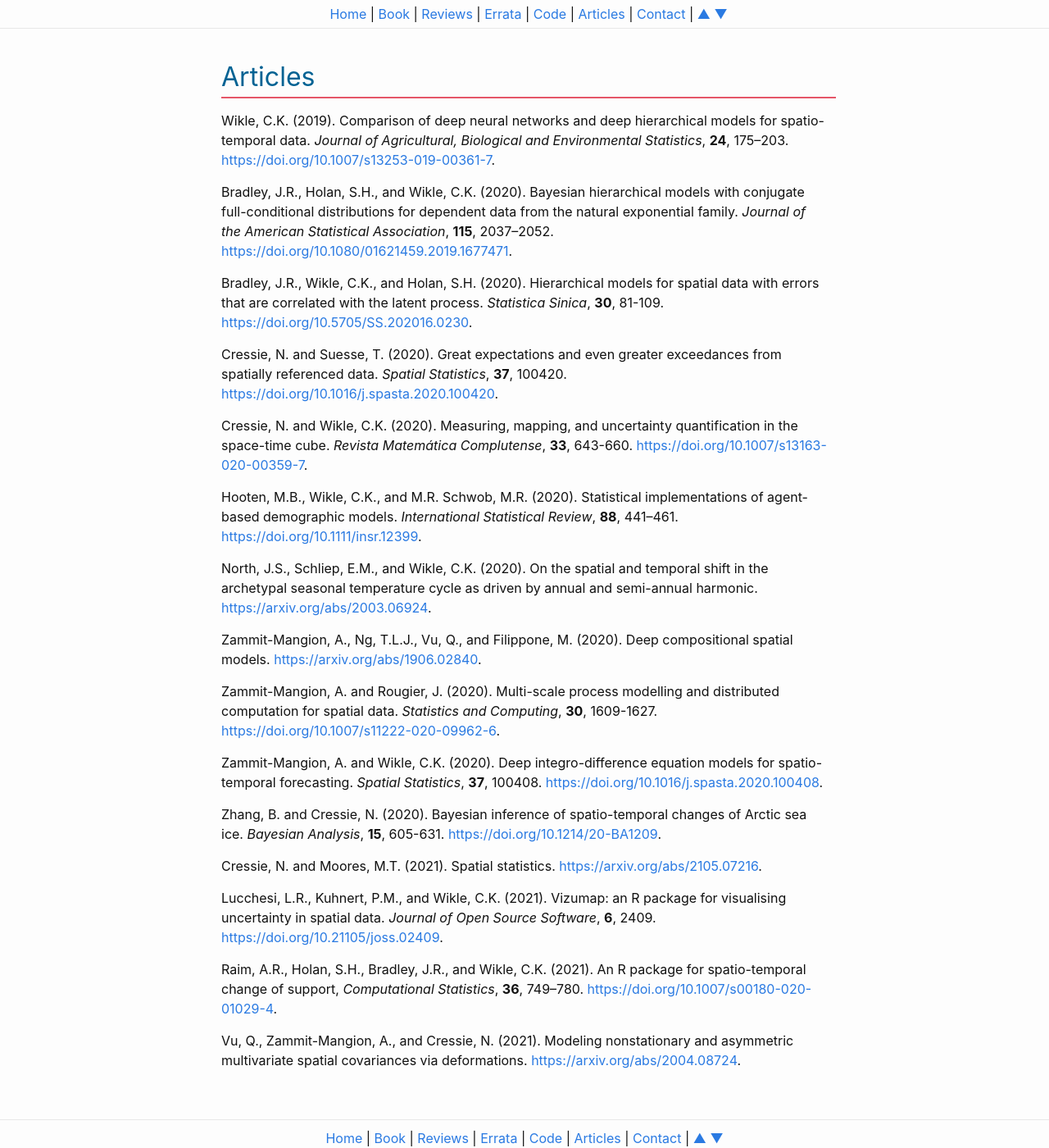
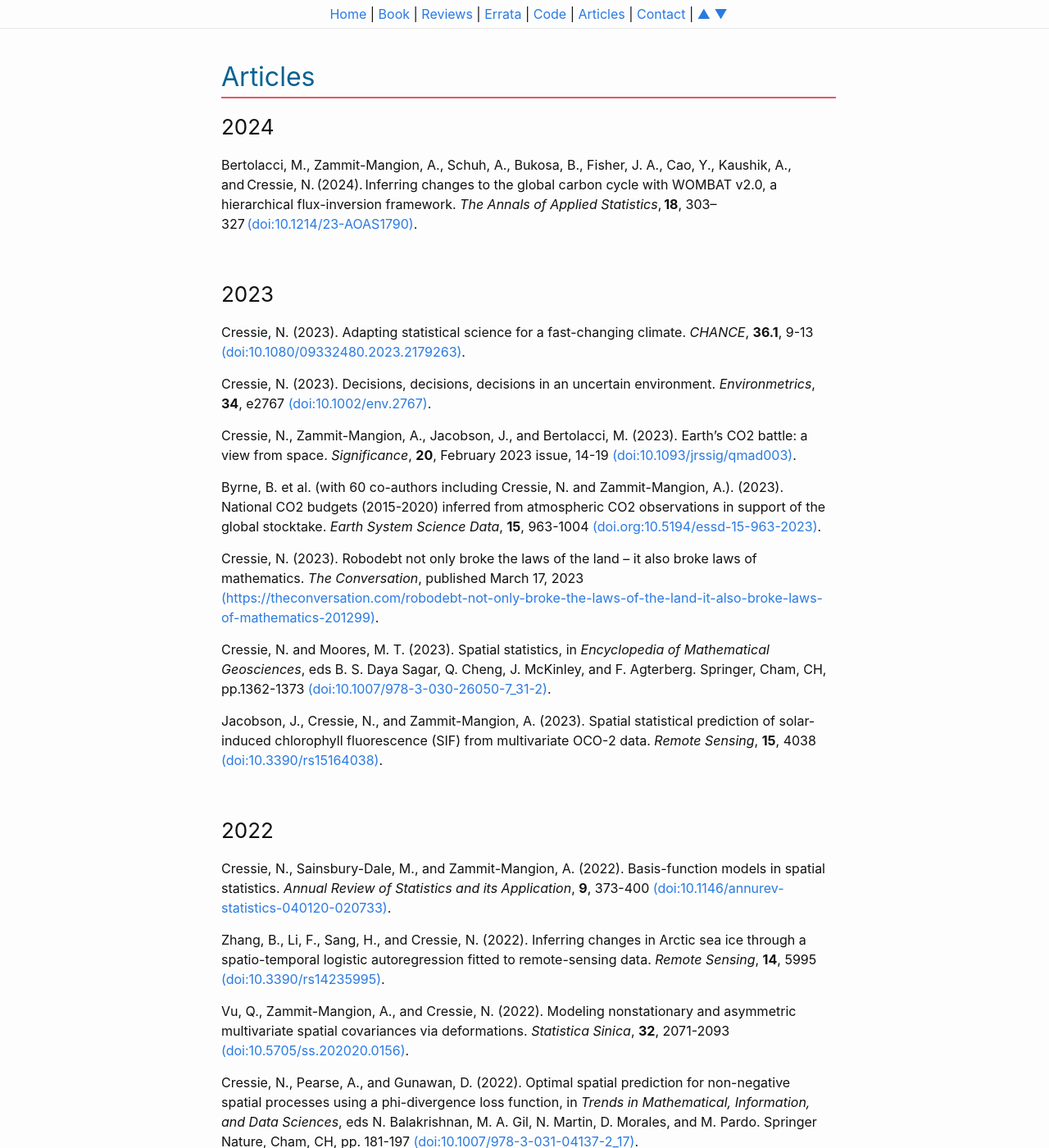
Before and after one commit to andrewzm/STRbook, a Jekyll site: the page built from docs/articles.md, in a window 1280 px wide and 1400 px high. Shown: the whole window at 82% size. Built offline with Jekyll 4.4.1, drawn with Linux system fonts in a browser that asks for light colours; some of the changed text lies outside the part shown.

Commit message:
Added new 2024 articles from Prof Noel Cressie

```diff
--- a/docs/articles.md
+++ b/docs/articles.md
@@ -3,32 +3,89 @@ layout: page
 title: Articles
 ---
 
-Wikle, C.K. (2019). Comparison of deep neural networks and deep hierarchical models for spatio-temporal data. *Journal of Agricultural, Biological and Environmental Statistics*, **24**, 175–203. [https://doi.org/10.1007/s13253-019-00361-7](https://doi.org/10.1007/s13253-019-00361-7).
+### 2024
+Bertolacci, M., Zammit-Mangion, A., Schuh, A., Bukosa, B., Fisher, J. A., Cao, Y., Kaushik, A., and Cressie, N. (2024). Inferring changes to the global carbon cycle with WOMBAT v2.0, a hierarchical flux-inversion framework. *The Annals of Applied Statistics*, **18**, 303–327 [(doi:10.1214/23-AOAS1790)](https://doi.org/10.1214/23-AOAS1790).
 
-Bradley, J.R., Holan, S.H., and Wikle, C.K. (2020). Bayesian hierarchical models with conjugate full-conditional distributions for dependent data from the natural exponential family. *Journal of the American Statistical Association*, **115**, 2037–2052. [https://doi.org/10.1080/01621459.2019.1677471](https://doi.org/10.1080/01621459.2019.1677471).
+<br/>
 
-Bradley, J.R., Wikle, C.K., and Holan, S.H. (2020). Hierarchical models for spatial data with errors that are correlated with the latent process. *Statistica Sinica*, **30**, 81-109. [https://doi.org/10.5705/SS.202016.0230](https://doi.org/10.5705/SS.202016.0230).
+### 2023
+Cressie, N. (2023). Adapting statistical science for a fast-changing climate. *CHANCE*, **36.1**,  9-13 [(doi:10.1080/09332480.2023.2179263)](https://doi.org/10.1080/09332480.2023.2179263).
 
-Cressie, N. and Suesse, T. (2020). Great expectations and even greater exceedances from spatially referenced data. *Spatial Statistics*, **37**, 100420. [https://doi.org/10.1016/j.spasta.2020.100420](https://doi.org/10.1016/j.spasta.2020.100420).
+Cressie, N. (2023). Decisions, decisions, decisions in an uncertain environment. *Environmetrics*, **34**, e2767 [(doi:10.1002/env.2767)](https://doi.org/10.1002/env.2767).
 
-Cressie, N. and Wikle, C.K. (2020). Measuring, mapping, and uncertainty quantification in the space-time cube. *Revista Matemática Complutense*, **33**, 643-660. [https://doi.org/10.1007/s13163-020-00359-7](https://doi.org/10.1007/s13163-020-00359-7).
+Cressie, N., Zammit-Mangion, A., Jacobson, J., and Bertolacci, M. (2023). Earth’s CO2 battle: a view from space. *Significance*, **20**, February 2023 issue, 14-19 [(doi:10.1093/jrssig/qmad003)](https://doi.org/10.1093/jrssig/qmad003).
 
-Hooten, M.B., Wikle, C.K., and M.R. Schwob, M.R. (2020). Statistical implementations of agent-based demographic models. *International Statistical Review*, **88**, 441–461. [https://doi.org/10.1111/insr.12399](https://doi.org/10.1111/insr.12399).
+Byrne, B. et al. (with 60 co-authors including Cressie, N. and Zammit-Mangion, A.). (2023). National CO2 budgets (2015-2020) inferred from atmospheric CO2 observations in support of the global stocktake. *Earth System Science Data*, **15**, 963-1004 [(doi.org:10.5194/essd-15-963-2023)](https://doi.org/10.5194/essd-15-963-2023).
 
-North, J.S., Schliep, E.M., and Wikle, C.K. (2020). On the spatial and temporal shift in the archetypal seasonal temperature cycle as driven by annual and semi-annual harmonic. [https://arxiv.org/abs/2003.06924](https://arxiv.org/abs/2003.06924).
+Cressie, N. (2023). Robodebt not only broke the laws of the land – it also broke laws of mathematics. *The Conversation*, published March 17, 2023 [(https://theconversation.com/robodebt-not-only-broke-the-laws-of-the-land-it-also-broke-laws-of-mathematics-201299)](https://theconversation.com/robodebt-not-only-broke-the-laws-of-the-land-it-also-broke-laws-of-mathematics-201299).
 
-Zammit-Mangion, A., Ng, T.L.J., Vu, Q., and Filippone, M. (2020). Deep compositional spatial models. [https://arxiv.org/abs/1906.02840](https://arxiv.org/abs/1906.02840).
+Cressie, N. and Moores, M. T. (2023). Spatial statistics, in *Encyclopedia of Mathematical Geosciences*, eds B. S. Daya Sagar, Q. Cheng, J. McKinley, and F. Agterberg. Springer, Cham, CH, pp.1362-1373 [(doi:10.1007/978-3-030-26050-7_31-2)](https://doi.org/10.1007/978-3-030-26050-7_31-2).
 
-Zammit-Mangion, A. and Rougier, J. (2020). Multi-scale process modelling and distributed computation for spatial data. *Statistics and Computing*, **30**, 1609-1627. [https://doi.org/10.1007/s11222-020-09962-6](https://doi.org/10.1007/s11222-020-09962-6).
+Jacobson, J., Cressie, N., and Zammit-Mangion, A. (2023). Spatial statistical prediction of solar-induced chlorophyll fluorescence (SIF) from multivariate OCO-2 data. *Remote Sensing*, **15**, 4038 [(doi:10.3390/rs15164038)](https://doi.org/10.3390/rs15164038).
 
-Zammit-Mangion, A. and Wikle, C.K. (2020). Deep integro-difference equation models for spatio-temporal forecasting. *Spatial Statistics*, **37**, 100408. [https://doi.org/10.1016/j.spasta.2020.100408](https://doi.org/10.1016/j.spasta.2020.100408).
+<br/>
 
-Zhang, B. and Cressie, N. (2020). Bayesian inference of spatio-temporal changes of Arctic sea ice. *Bayesian Analysis*, **15**, 605-631. [https://doi.org/10.1214/20-BA1209](https://doi.org/10.1214/20-BA1209).
+### 2022
+Cressie, N., Sainsbury-Dale, M., and Zammit-Mangion, A. (2022). Basis-function models in spatial statistics. *Annual Review of Statistics and its Application*, **9**, 373-400 [(doi:10.1146/annurev-statistics-040120-020733)](https://doi.org/10.1146/annurev-statistics-040120-020733).
+
+Zhang, B., Li, F., Sang, H., and Cressie, N. (2022). Inferring changes in Arctic sea ice through a spatio-temporal logistic autoregression fitted to remote-sensing data. *Remote Sensing*, **14**, 5995 [(doi:10.3390/rs14235995)](https://doi.org/10.3390/rs14235995).
+
+Vu, Q., Zammit-Mangion, A., and Cressie, N. (2022). Modeling nonstationary and asymmetric multivariate spatial covariances via deformations. *Statistica Sinica*, **32**, 2071-2093 [(doi:10.5705/ss.202020.0156)](https://doi.org/10.5705/ss.202020.0156).
+
+Cressie, N., Pearse, A., and Gunawan, D. (2022). Optimal spatial prediction for non-negative spatial processes using a phi-divergence loss function, in *Trends in Mathematical, Information, and Data Sciences*, eds N. Balakrishnan, M. A. Gil, N. Martin, D. Morales, and M. Pardo. Springer Nature, Cham, CH, pp. 181-197 [(doi:10.1007/978-3-031-04137-2_17)](https://doi.org/10.1007/978-3-031-04137-2_17).
+
+Zammit-Mangion, A., Bertolacci, M., Fisher, J., Stavert, A., Rigby, M., Cao, Y., and Cressie, N. (2022). WOMBAT v1.0: a fully Bayesian global flux-inversion framework. *Geoscientific Model Development*, **15**, 45-73 [(doi:10.5194/gmd-15-45-2022)](https://doi.org/10.5194/gmd-15-45-2022).
+
+<br/>
+
+### 2021
+Cressie, N. (2021). A few statistical principles for data science. *Australian & New Zealand Journal of Statistics*, **63**, 182-200 [(doi:10.1111/anzs.12324)](https://doi.org/10.1111/anzs.12324).
+
+Raim, A.R., Holan, S.H., Bradley, J.R., and Wikle, C.K. (2021). An R package for spatio-temporal change of support, *Computational Statistics*, **36**, 749–780. [https://doi.org/10.1007/s00180-020-01029-4](https://doi.org/10.1007/s00180-020-01029-4).
+
+Huang, H.-C., Cressie, N., Zammit-Mangion, A., and Huang, G. (2021). False discovery rates to detect signals from incomplete spatially aggregated data. *Journal of Computational and Graphical Statistics*, **30**, 1081-1094 [(doi:10.1080/10618600.2021.1873144)](https://doi.org/10.1080/10618600.2021.1873144).
+
+Zammit-Mangion, A. and Cressie, N. (2021). FRK: An R package for spatial and spatio-temporal prediction with large datasets. *Journal of Statistical Software*, **98(4)**, 1-42 [(doi:10.18637/jss.v098.i04)](https://doi.org/10.18637/jss.v098.i04).
+
+Cressie, N. and Wikle, C. K. (2021). Modeling dependence in spatio-temporal econometrics, in *Advances in Contemporary Statistics and Econometrics*, eds A. Daouia and A. Ruiz-Gazen. Springer Nature, Cham, CH, pp. 363-383 [(doi:10.1007/978-3-030-73249-3_19)](https://doi.org/10.1007/978-3-030-73249-3_19).
+
+Vu, Q., Zammit-Mangion, A., and Cressie, N. (2021). Modeling nonstationary and asymmetric multivariate spatial covariances via deformations. [https://arxiv.org/abs/2004.08724](https://arxiv.org/abs/2004.08724).
 
 Cressie, N. and Moores, M.T. (2021). Spatial statistics. [https://arxiv.org/abs/2105.07216](https://arxiv.org/abs/2105.07216).
 
 Lucchesi, L.R., Kuhnert, P.M., and Wikle, C.K. (2021). Vizumap: an R package for visualising uncertainty in spatial data. *Journal of Open Source Software*, **6**, 2409. [https://doi.org/10.21105/joss.02409](https://doi.org/10.21105/joss.02409).
 
-Raim, A.R., Holan, S.H., Bradley, J.R., and Wikle, C.K. (2021). An R package for spatio-temporal change of support, *Computational Statistics*, **36**, 749–780. [https://doi.org/10.1007/s00180-020-01029-4](https://doi.org/10.1007/s00180-020-01029-4).
+<br/>
 
-Vu, Q., Zammit-Mangion, A., and Cressie, N. (2021). Modeling nonstationary and asymmetric multivariate spatial covariances via deformations. [https://arxiv.org/abs/2004.08724](https://arxiv.org/abs/2004.08724).
+### 2020
+
+Bradley, J.R., Holan, S.H., and Wikle, C.K. (2020). Bayesian hierarchical models with conjugate full-conditional distributions for dependent data from the natural exponential family. *Journal of the American Statistical Association*, **115**, 2037–2052. [https://doi.org/10.1080/01621459.2019.1677471](https://doi.org/10.1080/01621459.2019.1677471).
+
+Zhang, B. and Cressie, N. (2020). Bayesian inference of spatio-temporal changes of Arctic sea ice. *Bayesian Analysis*, **15**, 605-631 [(doi:10.1214/20-BA1209)](https://doi.org/10.1214/20-BA1209).
+
+Zammit-Mangion, A., Ng, T.L.J., Vu, Q., and Filippone, M. (2020). Deep compositional spatial models. [https://arxiv.org/abs/1906.02840](https://arxiv.org/abs/1906.02840).
+
+Zammit-Mangion, A. and Wikle, C.K. (2020). Deep integro-difference equation models for spatio-temporal forecasting. *Spatial Statistics*, **37**, 100408. [https://doi.org/10.1016/j.spasta.2020.100408](https://doi.org/10.1016/j.spasta.2020.100408).
+
+Cressie, N. and Suesse, T. (2020). Great expectations and even greater exceedances from spatially referenced data. *Spatial Statistics*, **37**, 100420 [(doi:10.1016/j.spasta.2020.100420)](https://doi.org/10.1016/j.spasta.2020.100420).
+
+Bradley, J.R., Wikle, C.K., and Holan, S.H. (2020). Hierarchical models for spatial data with errors that are correlated with the latent process. *Statistica Sinica*, **30**, 81-109. [https://doi.org/10.5705/SS.202016.0230](https://doi.org/10.5705/SS.202016.0230).
+
+Cressie, N. and Wikle, C.K. (2020). Measuring, mapping, and uncertainty quantification in the space-time cube. *Revista Matemática Complutense*, **33**, 643-660 [(doi:10.1007/s13163-020-00359-7)](https://doi.org/10.1007/s13163-020-00359-7).
+
+Zammit-Mangion, A. and Rougier, J. (2020). Multi-scale process modelling and distributed computation for spatial data. *Statistics and Computing*, **30**, 1609-1627. [https://doi.org/10.1007/s11222-020-09962-6](https://doi.org/10.1007/s11222-020-09962-6).
+
+North, J.S., Schliep, E.M., and Wikle, C.K. (2020). On the spatial and temporal shift in the archetypal seasonal temperature cycle as driven by annual and semi-annual harmonic. [https://arxiv.org/abs/2003.06924](https://arxiv.org/abs/2003.06924).
+
+Stough, T., Cressie, N., Kang, E. L., Michalak, A. M., and Sahr, K. (2020). Spatial analysis and visualization of global data on multi-resolution hexagonal grids. *Japanese Journal of Statistics and Data Science*, **3**, 107-128 [(doi:10.1007/s42081-020-00077-w)](https://doi.org/10.1007/s42081-020-00077-w).
+
+Hooten, M.B., Wikle, C.K., and M.R. Schwob, M.R. (2020). Statistical implementations of agent-based demographic models. *International Statistical Review*, **88**, 441–461. [https://doi.org/10.1111/insr.12399](https://doi.org/10.1111/insr.12399).
+
+<br/>
+
+### 2019
+Cressie, N. and Hardouin, C. (2019). A diagonally weighted matrix norm between two covariance matrices. *Spatial Statistics*, **29**, 316-328 [(doi:10.1016/j.spasta.2019.01.001)](https://doi.org/10.1016/j.spasta.2019.01.001).
+
+Zhang, B. and Cressie, N. (2019). Estimating spatial changes over time of Arctic sea ice using hidden 2 x 2 tables. *Journal of Time Series Analysis*, **40**, 288-311 [(doi:10.1111/jtsa.12425)](https://doi.org/10.1111/jtsa.12425).
+
+Wikle, C.K. (2019). Comparison of deep neural networks and deep hierarchical models for spatio-temporal data. *Journal of Agricultural, Biological and Environmental Statistics*, **24**, 175–203. [https://doi.org/10.1007/s13253-019-00361-7](https://doi.org/10.1007/s13253-019-00361-7).
```
